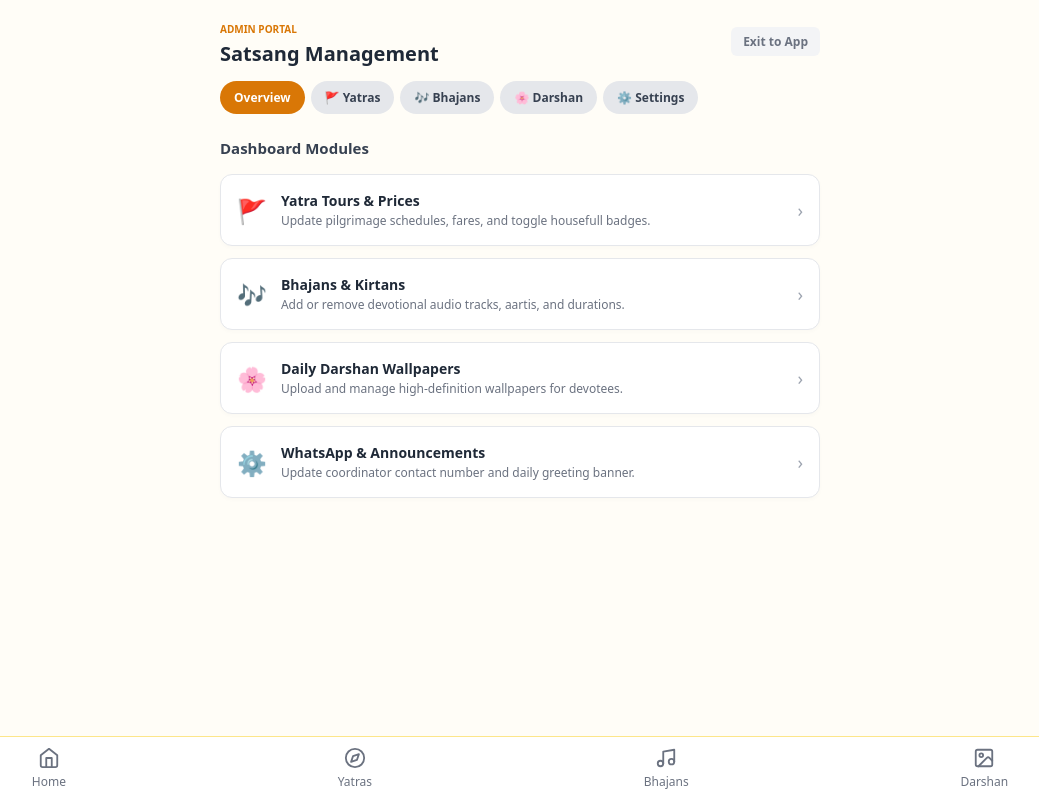
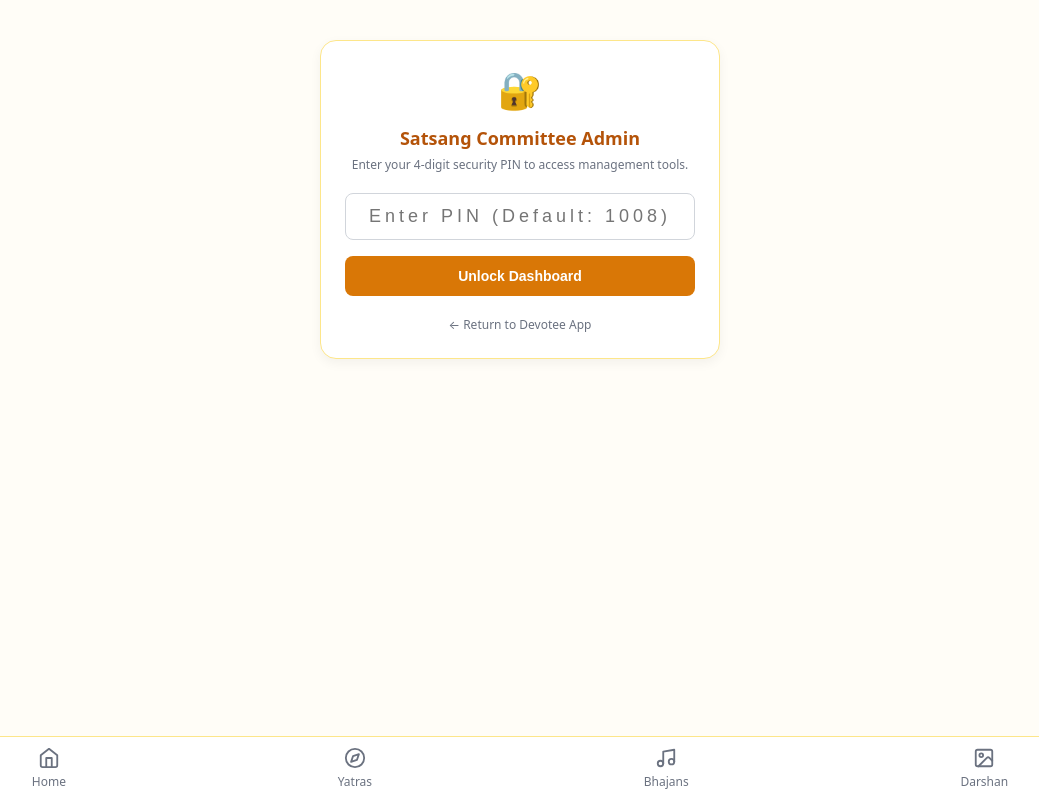
Before and after one commit to prasadwani01/devotee-app, a Next.js app: page /admin in a window 1280 px wide. Shown: the whole page, without its empty margins (120-1159 px from the left). Built offline with nearby package versions, Linux system fonts and the light colour scheme.

Commit message:
fix: production admin layout and overview hub

```diff
--- a/app/admin/layout.jsx
+++ b/app/admin/layout.jsx
@@ -1,10 +1,39 @@
 "use client";
 
+import { useState, useEffect } from "react";
 import Link from "next/link";
 import { usePathname } from "next/navigation";
 
 export default function AdminLayout({ children }) {
   const pathname = usePathname();
+  const [isAuthenticated, setIsAuthenticated] = useState(false);
+  const [pinInput, setPinInput] = useState("");
+  const [hasCheckedAuth, setHasCheckedAuth] = useState(false);
+
+  // Check session storage on mount so admin doesn't re-enter PIN on every tab click
+  useEffect(() => {
+    const sessionAuth = sessionStorage.getItem("admin_authenticated");
+    if (sessionAuth === "true") {
+      setIsAuthenticated(true);
+    }
+    setHasCheckedAuth(true);
+  }, []);
+
+  const handleLogin = (e) => {
+    e.preventDefault();
+    if (pinInput.trim() === "1008") {
+      setIsAuthenticated(true);
+      sessionStorage.setItem("admin_authenticated", "true");
+    } else {
+      alert("Invalid PIN. Please enter 1008.");
+      setPinInput("");
+    }
+  };
+
+  const handleLogout = () => {
+    setIsAuthenticated(false);
+    sessionStorage.removeItem("admin_authenticated");
+  };
 
   const navItems = [
     { label: "Overview", href: "/admin" },
@@ -14,10 +43,93 @@ export default function AdminLayout({ children }) {
     { label: "⚙️ Settings", href: "/admin/settings" },
   ];
 
+  // Prevent flash while checking session storage
+  if (!hasCheckedAuth) {
+    return (
+      <div style={{ maxWidth: "480px", margin: "40px auto", textAlign: "center", color: "#6B7280" }}>
+        Loading dashboard...
+      </div>
+    );
+  }
+
+  // --- Lock Screen ---
+  if (!isAuthenticated) {
+    return (
+      <main style={{ padding: "40px 16px", maxWidth: "400px", margin: "0 auto", textAlign: "center" }}>
+        <div
+          style={{
+            backgroundColor: "#FFFFFF",
+            padding: "24px",
+            borderRadius: "16px",
+            border: "1px solid #FDE68A",
+            boxShadow: "0 4px 12px rgba(0,0,0,0.05)",
+          }}
+        >
+          <span style={{ fontSize: "36px" }}>🔐</span>
+          <h1 style={{ fontSize: "18px", fontWeight: "700", color: "#B45309", margin: "12px 0 6px" }}>
+            Satsang Committee Admin
+          </h1>
+          <p style={{ fontSize: "12px", color: "#6B7280", margin: "0 0 20px" }}>
+            Enter your 4-digit security PIN to access management tools.
+          </p>
+          <form onSubmit={handleLogin}>
+            <input
+              type="password"
+              placeholder="Enter PIN (Default: 1008)"
+              value={pinInput}
+              onChange={(e) => setPinInput(e.target.value)}
+              style={{
+                width: "100%",
+                boxSizing: "border-box",
+                padding: "12px",
+                fontSize: "18px",
+                textAlign: "center",
+                letterSpacing: "4px",
+                borderRadius: "8px",
+                border: "1px solid #D1D5DB",
+                marginBottom: "16px",
+              }}
+              required
+            />
+            <button
+              type="submit"
+              style={{
+                width: "100%",
+                padding: "12px",
+                backgroundColor: "#D97706",
+                color: "#FFFFFF",
+                border: "none",
+                borderRadius: "8px",
+                fontWeight: "700",
+                fontSize: "14px",
+                cursor: "pointer",
+              }}
+            >
+              Unlock Dashboard
+            </button>
+          </form>
+          <div style={{ marginTop: "16px" }}>
+            <Link href="/" style={{ fontSize: "12px", color: "#6B7280", textDecoration: "none" }}>
+              ← Return to Devotee App
+            </Link>
+          </div>
+        </div>
+      </main>
+    );
+  }
+
+  // --- Authenticated Layout ---
   return (
     <div style={{ maxWidth: "600px", margin: "0 auto", padding: "16px 16px 80px" }}>
-      {/* Admin Header */}
-      <header style={{ display: "flex", justifyContent: "space-between", alignItems: "center", marginBottom: "14px" }}>
+      {/* Top Header */}
+      <header
+        style={{
+          display: "flex",
+          justifyContent: "space-between",
+          alignItems: "center",
+          marginBottom: "14px",
+        }}
+      >
         <div>
           <span style={{ fontSize: "10px", fontWeight: "700", color: "#D97706", textTransform: "uppercase" }}>
             Admin Portal
@@ -26,6 +138,22 @@ export default function AdminLayout({ children }) {
             Satsang Management
           </h1>
         </div>
+        <div style={{ display: "flex", gap: "8px" }}>
+          <button
+            onClick={handleLogout}
+            style={{
+              fontSize: "12px",
+              color: "#DC2626",
+              backgroundColor: "#FEE2E2",
+              border: "none",
+              padding: "6px 10px",
+              borderRadius: "6px",
+              fontWeight: "600",
+              cursor: "pointer",
+            }}
+          >
+            Lock
+          </button>
           <Link
             href="/"
             style={{
@@ -33,17 +161,28 @@ export default function AdminLayout({ children }) {
               color: "#6B7280",
               textDecoration: "none",
               backgroundColor: "#F3F4F6",
-            padding: "6px 12px",
+              padding: "6px 10px",
               borderRadius: "6px",
               fontWeight: "600",
+              display: "flex",
+              alignItems: "center",
             }}
           >
-          Exit to App
+            Devotee View
           </Link>
+        </div>
       </header>
 
-      {/* Persistent Horizontal Navigation Bar */}
-      <nav style={{ display: "flex", gap: "6px", overflowX: "auto", marginBottom: "20px", paddingBottom: "4px" }}>
+      {/* Navigation Sub-Tabs */}
+      <nav
+        style={{
+          display: "flex",
+          gap: "6px",
+          overflowX: "auto",
+          marginBottom: "20px",
+          paddingBottom: "4px",
+        }}
+      >
         {navItems.map((item) => {
           const isActive = pathname === item.href;
           return (
--- a/app/admin/page.jsx
+++ b/app/admin/page.jsx
@@ -3,36 +3,47 @@ import Link from "next/link";
 const modules = [
   {
     title: "Yatra Tours & Prices",
-    desc: "Update pilgrimage schedules, fares, and toggle housefull badges.",
+    desc: "Update pilgrimage dates, fares, and toggle 'Housefull' or 'Booking Open' badges.",
     href: "/admin/yatras",
     icon: "🚩",
+    badge: "Active Trips",
   },
   {
     title: "Bhajans & Kirtans",
-    desc: "Add or remove devotional audio tracks, aartis, and durations.",
+    desc: "Add or delete devotional audio tracks, aartis, singer details, and durations.",
     href: "/admin/bhajans",
     icon: "🎶",
+    badge: "Audio Playlist",
   },
   {
     title: "Daily Darshan Wallpapers",
-    desc: "Upload and manage high-definition wallpapers for devotees.",
+    desc: "Publish and remove high-definition deity darshan wallpapers for devotees to download.",
     href: "/admin/darshan",
     icon: "🌸",
+    badge: "Media Gallery",
   },
   {
     title: "WhatsApp & Announcements",
-    desc: "Update coordinator contact number and daily greeting banner.",
+    desc: "Update the satsang coordinator phone number and the home screen spiritual greeting banner.",
     href: "/admin/settings",
     icon: "⚙️",
+    badge: "General Config",
   },
 ];
 
-export default function AdminOverview() {
+export default function AdminOverviewPage() {
   return (
-    <section style={{ display: "flex", flexDirection: "column", gap: "12px" }}>
-      <h2 style={{ fontSize: "15px", fontWeight: "700", color: "#374151", margin: "0 0 4px" }}>
-        Dashboard Modules
+    <section style={{ display: "flex", flexDirection: "column", gap: "14px" }}>
+      <div>
+        <h2 style={{ fontSize: "16px", fontWeight: "700", color: "#1F2937", margin: "0 0 2px" }}>
+          Welcome, Satsang Committee Member
         </h2>
+        <p style={{ fontSize: "12px", color: "#6B7280", margin: 0 }}>
+          Select a category below to update content live for all devotees.
+        </p>
+      </div>
+
+      <div style={{ display: "flex", flexDirection: "column", gap: "12px", marginTop: "6px" }}>
         {modules.map((mod) => (
           <Link
             key={mod.href}
@@ -43,25 +54,57 @@ export default function AdminOverview() {
               gap: "14px",
               backgroundColor: "#FFFFFF",
               border: "1px solid #E5E7EB",
-            borderRadius: "12px",
+              borderRadius: "14px",
               padding: "16px",
               textDecoration: "none",
               color: "inherit",
-            boxShadow: "0 2px 4px rgba(0,0,0,0.02)",
+              boxShadow: "0 2px 4px rgba(0,0,0,0.03)",
+              transition: "transform 0.1s ease",
             }}
           >
-          <span style={{ fontSize: "24px" }}>{mod.icon}</span>
-          <div style={{ flex: 1 }}>
-            <h3 style={{ fontSize: "14px", fontWeight: "700", color: "#1F2937", margin: "0 0 2px" }}>
+            <div
+              style={{
+                width: "44px",
+                height: "44px",
+                borderRadius: "10px",
+                backgroundColor: "#FFFBEB",
+                display: "flex",
+                alignItems: "center",
+                justifyContent: "center",
+                fontSize: "22px",
+                flexShrink: 0,
+              }}
+            >
+              {mod.icon}
+            </div>
+
+            <div style={{ flex: 1, minWidth: 0 }}>
+              <div style={{ display: "flex", alignItems: "center", gap: "8px", marginBottom: "2px" }}>
+                <h3 style={{ fontSize: "14px", fontWeight: "700", color: "#1F2937", margin: 0 }}>
                   {mod.title}
                 </h3>
-            <p style={{ fontSize: "12px", color: "#6B7280", margin: 0 }}>
+                <span
+                  style={{
+                    fontSize: "9px",
+                    fontWeight: "600",
+                    backgroundColor: "#FEF3C7",
+                    color: "#92400E",
+                    padding: "2px 6px",
+                    borderRadius: "4px",
+                  }}
+                >
+                  {mod.badge}
+                </span>
+              </div>
+              <p style={{ fontSize: "12px", color: "#6B7280", margin: 0, lineHeight: "1.4" }}>
                 {mod.desc}
               </p>
             </div>
-          <span style={{ color: "#9CA3AF", fontSize: "18px" }}>›</span>
+
+            <span style={{ color: "#9CA3AF", fontSize: "20px", fontWeight: "300" }}>›</span>
           </Link>
         ))}
+      </div>
     </section>
   );
 }
```
Lines whose indentation alone changed are shown as unchanged.
